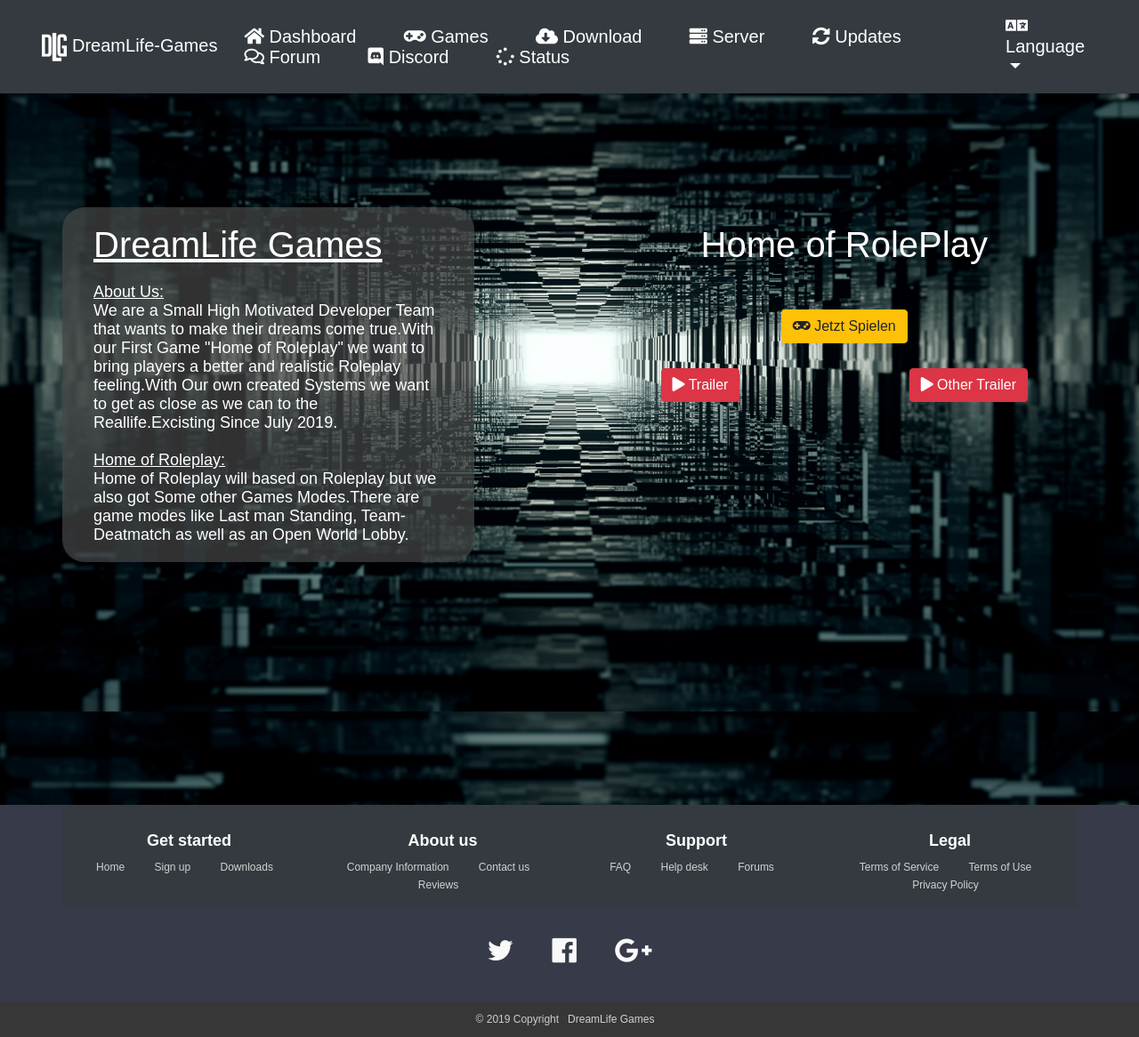
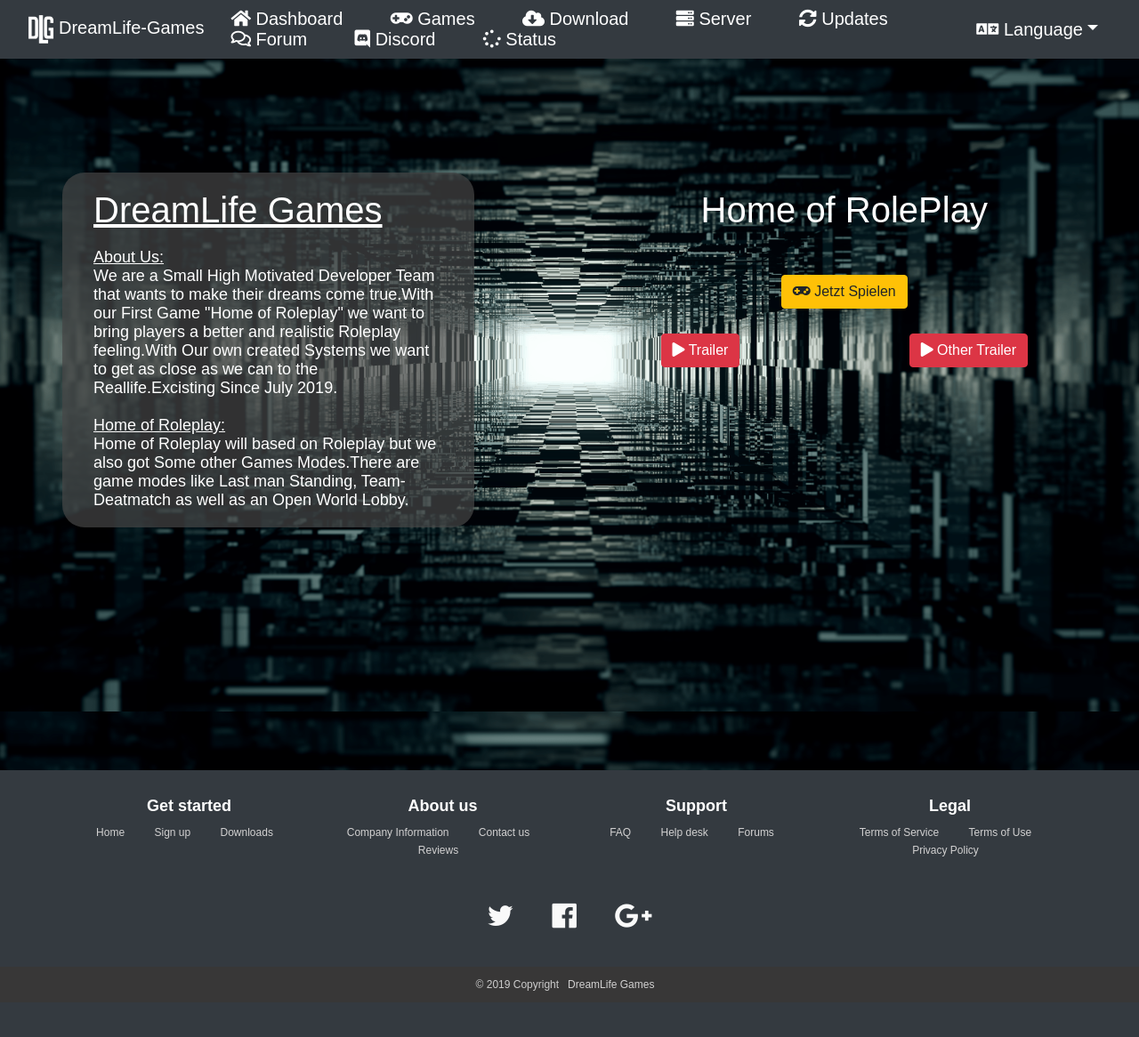
Before and after one commit to dreamlife-games/DLGWebsite, a PHP site: page / in a window 1280 px wide. Shown: the whole page at 89% size. After the commit the page ends 1114 px from the top, so only its background shows below. Run offline with PHP 8.4, Linux system fonts and the light colour scheme; some libraries are stand-ins or nearby versions.

Commit message:
Update index.php

```diff
--- a/index.php
+++ b/index.php
@@ -23,7 +23,7 @@
 		<link rel="stylesheet" href="https://use.fontawesome.com/releases/v5.0.13/css/all.css" integrity="sha384-DNOHZ68U8hZfKXOrtjWvjxusGo9WQnrNx2sqG0tfsghAvtVlRW3tvkXWZh58N9jp" crossorigin="anonymous">
 		<link rel="stylesheet" href="https://cdnjs.cloudflare.com/ajax/libs/font-awesome/4.6.3/css/font-awesome.min.css">
 		<link rel="stylesheet" href="assets/css/style.css" media="all" type="text/css">
-		<link rel="stylesheet" href="assets/css/bootstrap.min.css" type="text/css">
+		<link rel="stylesheet" href="https://maxcdn.bootstrapcdn.com/bootstrap/4.3.1/css/bootstrap.min.css">
 		<link rel="stylesheet" media="screen" href="assets/css/particles.css">
 		<link rel="stylesheet" href="assets/css/Footer.css">
 
@@ -47,8 +47,7 @@
 
 	<body id="page-top">
 		<nav class="navbar navbar-expand-lg navbar-dark bg-dark navbar-fixed-top">
-			<div class="container-fluid">
-				<div class="navbar-header">
+			<div class="navbar-header">
 				<a class="navbar-brand" href="https://dreamlifegames.com"><img src="assets/images/logo.png" class="HomeLogo"></img>DreamLife-Games</a>
 				<button class="navbar-toggler" type="button" data-toggle="collapse" data-target="#navbarSupportedContent" aria-controls="navbarSupportedContent" aria-expanded="false" aria-label="Toggle navigation">
 					<span class="navbar-toggler-icon"></span>
@@ -82,7 +81,7 @@
 						</li>
 					</ul>
 
-					<ul class="nav navbar-nav navbar-right">
+					<ul class="navbar-nav navbar-right">
 						<li class="nav-item dropdown">
 							<a class="nav-link dropdown-toggle Home" href="#" id="navbarDropdown" role="button" data-toggle="dropdown" aria-haspopup="true" aria-expanded="false"><i class="fas fa-language"></i> Language</a>
 							<div class="dropdown-menu bg-Network" aria-labelledby="navbarDropdown">
@@ -92,7 +91,6 @@
 						</li>
 					</ul>
 				</div>
-			</div>
 		</nav>
 
 		<section id="about" class="aboutSection">
@@ -133,7 +131,7 @@
 		</section>
 
 		<section id="footer" class="footerSection">
-		<footer id="myFooter">
+		<footer id="myFooter" class="bg-dark">
 			<div class="container bg-dark">
 				<div class="row">
 					<div class="col-sm-3 myCols">
@@ -182,8 +180,9 @@
 		</section>
 
 		<!-- Bootstrap core JavaScript -->
-		<script src="assets/js/jquery.min.js"></script>
-		<script src="assets/js/bootstrap.bundle.min.js"></script>
+		<script src="https://ajax.googleapis.com/ajax/libs/jquery/3.4.1/jquery.min.js"></script>
+		<script src="https://cdnjs.cloudflare.com/ajax/libs/popper.js/1.14.7/umd/popper.min.js"></script>
+		<script src="https://maxcdn.bootstrapcdn.com/bootstrap/4.3.1/js/bootstrap.min.js"></script>
 
 		<!-- Scrolling Nav JavaScript -->
 		<script src="assets/js/jquery.easing.min.js"></script>
```
